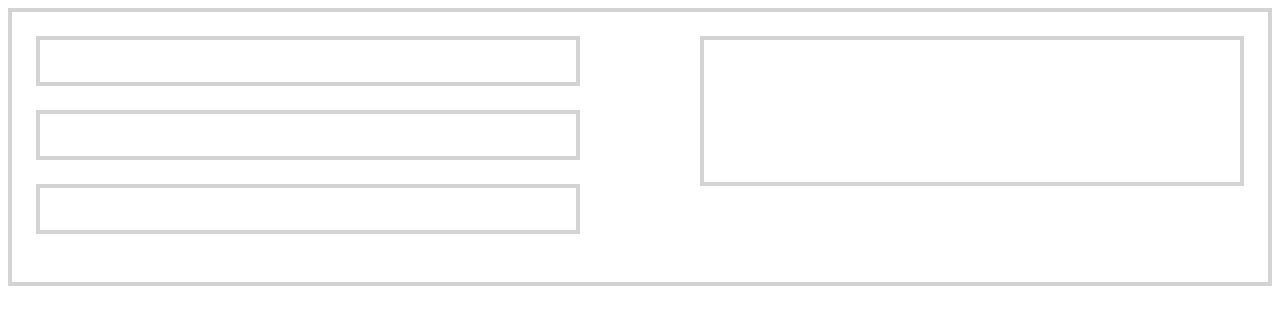
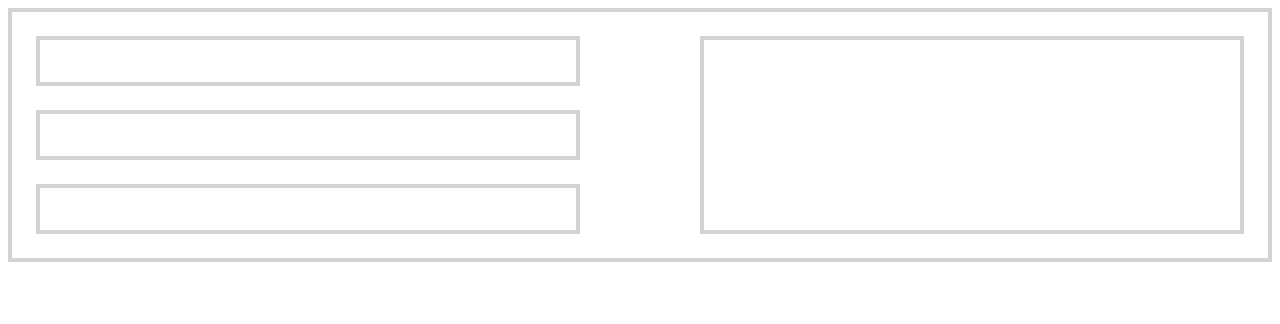
Before and after one commit to clemente01092728/Css-best-practises, a plain HTML site: page Css best practises/Layout 3/index.html in a window 1280 px wide. Drawn offline with Linux system fonts and the light colour scheme.

Commit message:
change container padding and box-large hieght

```diff
--- a/Css best practises/Layout 3/styles.css
+++ b/Css best practises/Layout 3/styles.css
@@ -4,7 +4,7 @@
 
 .container {
     border: 4px solid lightgray;
-    padding: 24px;
+    padding: 24px 24px 0px 24px;
     display: flex;
     justify-content: space-between;
 }
@@ -26,5 +26,4 @@
 
 .box-large {
     width: 45%;
-    height: 150px;
 }
```
